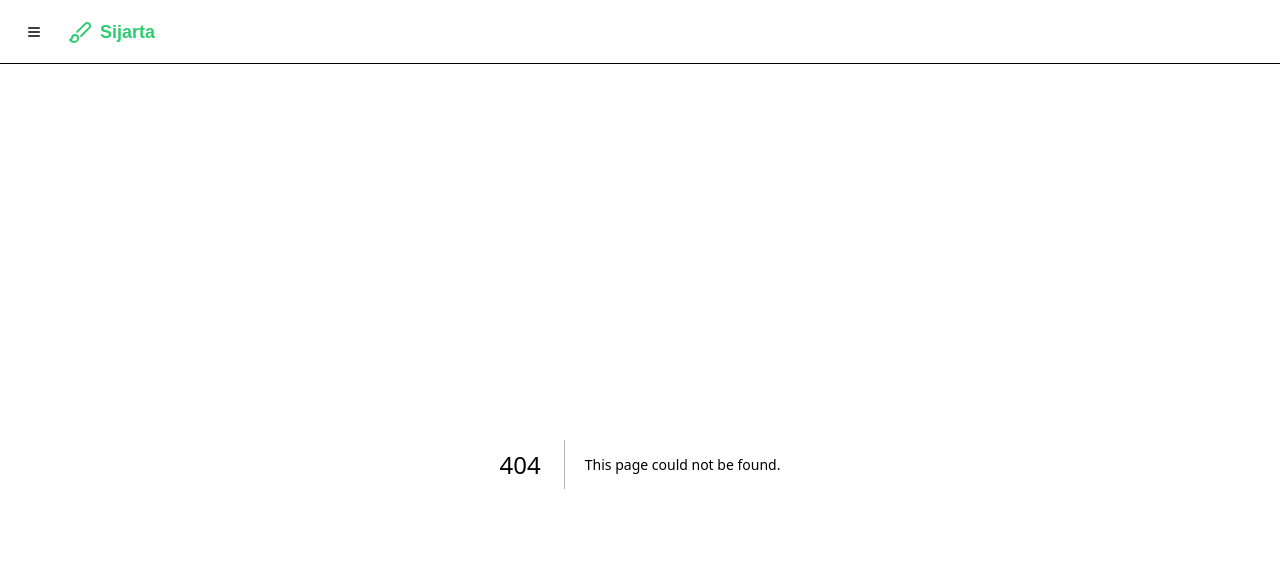
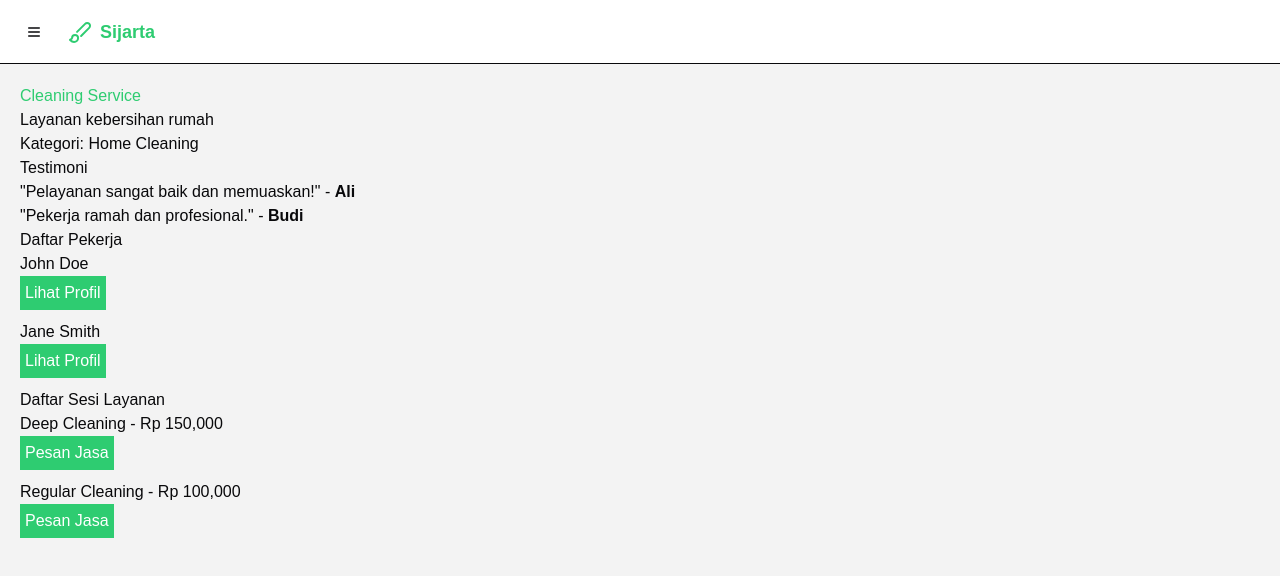
Before and after one commit to Gapunya-Nama/masih-belom-ada-nama, a Next.js app: page /subkategorijasa in a window 1280 px wide. Before the commit this address had no page. Shown: the top 576 px of the page. Built offline with nearby package versions, Linux system fonts and the light colour scheme.

Commit message:
Add subkategori

```diff
--- a/src/app/homepage/components/ServiceCard.tsx
+++ b/src/app/homepage/components/ServiceCard.tsx
@@ -28,13 +28,20 @@ export function ServiceCard({ name, subcategories, onSubcategoryClick }: Service
         <CollapsibleContent>
           <div className="divide-y divide-gray-100">
             {subcategories.map((subcategory) => (
-              <button
-                key={subcategory.id}
-                onClick={() => onSubcategoryClick(subcategory.id)}
-                className="w-full text-left p-4 hover:bg-gray-50 transition-colors duration-150"
-              >
-                {subcategory.name}
-              </button>
+              <div key={subcategory.id} className="p-4 flex justify-between items-center">
+                <button
+                  onClick={() => onSubcategoryClick(subcategory.id)}
+                  className="text-left hover:bg-gray-50 transition-colors duration-150 flex-grow"
+                >
+                  {subcategory.name}
+                </button>
+                <button
+                  onClick={() => alert(`Pesan Jasa untuk ${subcategory.name}`)}
+                  className="ml-4 bg-green-500 text-white p-2 rounded hover:bg-green-600 transition-colors duration-150"
+                >
+                  Pesan
+                </button>
+              </div>
             ))}
           </div>
         </CollapsibleContent>
--- /dev/null
+++ b/src/app/subkategorijasa/components/ModalPesanJasa.tsx
@@ -0,0 +1,86 @@
+const ModalPesanan = ({ onClose }) => {
+    const handleSubmit = (e) => {
+      e.preventDefault();
+      alert('Pesanan berhasil dibuat!');
+      onClose();
+    };
+
+    return (
+      <div
+        style={{
+          position: 'fixed',
+          top: '0',
+          left: '0',
+          width: '100vw',
+          height: '100vh',
+          backgroundColor: 'rgba(0, 0, 0, 0.5)',
+          display: 'flex',
+          justifyContent: 'center',
+          alignItems: 'center',
+        }}
+      >
+        <div
+          style={{
+            backgroundColor: 'white',
+            padding: '20px',
+            borderRadius: '8px',
+            width: '400px',
+            boxShadow: '0 2px 10px rgba(0,0,0,0.1)',
+          }}
+        >
+          <h2 style={{ color: '#2ECC71' }}>Form Pemesanan Jasa</h2>
+          <form onSubmit={handleSubmit}>
+            <div style={{ marginBottom: '10px' }}>
+              <label>Tanggal Pemesanan:</label>
+              <input type="date" required style={{ width: '100%', padding: '5px', marginTop: '5px' }} />
+            </div>
+            <div style={{ marginBottom: '10px' }}>
+              <label>Diskon:</label>
+              <input type="text" placeholder="Masukkan kode diskon" style={{ width: '100%', padding: '5px' }} />
+            </div>
+            <div style={{ marginBottom: '10px' }}>
+              <label>Total Pembayaran:</label>
+              <input type="number" readOnly value="0" style={{ width: '100%', padding: '5px' }} />
+            </div>
+            <div style={{ marginBottom: '10px' }}>
+              <label>Metode Bayar:</label>
+              <select style={{ width: '100%', padding: '5px' }}>
+                <option value="transfer">Transfer Bank</option>
+                <option value="gopay">Gopay</option>
+                <option value="ovo">OVO</option>
+              </select>
+            </div>
+            <button
+              type="submit"
+              style={{
+                backgroundColor: '#2ECC71',
+                color: 'white',
+                padding: '10px',
+                border: 'none',
+                cursor: 'pointer',
+                width: '100%',
+              }}
+            >
+              Konfirmasi Pesanan
+            </button>
+          </form>
+          <button
+            onClick={onClose}
+            style={{
+              marginTop: '10px',
+              backgroundColor: '#F3F3F3',
+              color: 'black',
+              padding: '10px',
+              border: 'none',
+              cursor: 'pointer',
+              width: '100%',
+            }}
+          >
+            Batal
+          </button>
+        </div>
+      </div>
+    );
+  };
+
+  export default ModalPesanan;
--- /dev/null
+++ b/src/app/subkategorijasa/page.tsx
@@ -0,0 +1,111 @@
+'use client';
+import { useState } from 'react';
+import ModalPesanan from './components/ModalPesanJasa';
+
+const SubkategoriPage = () => {
+  // Data statis (simulasi)
+  const subkategori = {
+    nama: 'Cleaning Service',
+    deskripsi: 'Layanan kebersihan rumah',
+    kategori: { nama: 'Home Cleaning' },
+  };
+
+  const pekerjaList = [
+    { id: 1, nama: 'John Doe' },
+    { id: 2, nama: 'Jane Smith' },
+  ];
+
+  const testimoni = [
+    { nama: 'Ali', pesan: 'Pelayanan sangat baik dan memuaskan!' },
+    { nama: 'Budi', pesan: 'Pekerja ramah dan profesional.' },
+  ];
+
+  const sesiList = [
+    { id: 1, nama: 'Deep Cleaning', harga: 150000 },
+    { id: 2, nama: 'Regular Cleaning', harga: 100000 },
+  ];
+
+  // Modal state
+  const [showModal, setShowModal] = useState(false);
+
+  const handlePesanJasa = () => {
+    setShowModal(true);
+  };
+
+  return (
+    <div style={{ padding: '20px', backgroundColor: '#F3F3F3', minHeight: '100vh' }}>
+      <h1 style={{ color: '#2ECC71' }}>{subkategori.nama}</h1>
+      <p>{subkategori.deskripsi}</p>
+      <h3>Kategori: {subkategori.kategori.nama}</h3>
+
+      {/* Testimoni */}
+      <h4>Testimoni</h4>
+      {testimoni.length > 0 ? (
+        testimoni.map((t, index) => (
+          <div key={index}>
+            <p>
+              "{t.pesan}" - <b>{t.nama}</b>
+            </p>
+          </div>
+        ))
+      ) : (
+        <p>Belum ada testimoni.</p>
+      )}
+
+      {/* Daftar Pekerja */}
+      <h4>Daftar Pekerja</h4>
+      {pekerjaList.length > 0 ? (
+        pekerjaList.map((pekerja) => (
+          <div key={pekerja.id} style={{ marginBottom: '10px' }}>
+            <p>{pekerja.nama}</p>
+            <button
+              style={{
+                backgroundColor: '#2ECC71',
+                color: 'white',
+                padding: '5px',
+                border: 'none',
+                cursor: 'pointer',
+              }}
+              onClick={() => alert(`Redirect ke profil pekerja ${pekerja.nama}`)}
+            >
+              Lihat Profil
+            </button>
+          </div>
+        ))
+      ) : (
+        <p>Belum ada pekerja untuk subkategori ini.</p>
+      )}
+
+      {/* Daftar Sesi Layanan */}
+      <h4>Daftar Sesi Layanan</h4>
+      {sesiList.length > 0 ? (
+        sesiList.map((sesi) => (
+          <div key={sesi.id} style={{ marginBottom: '10px' }}>
+            <p>
+              {sesi.nama} - Rp {sesi.harga.toLocaleString()}
+            </p>
+            <button
+              style={{
+                backgroundColor: '#2ECC71',
+                color: 'white',
+                padding: '5px',
+                border: 'none',
+                cursor: 'pointer',
+              }}
+              onClick={handlePesanJasa}
+            >
+              Pesan Jasa
+            </button>
+          </div>
+        ))
+      ) : (
+        <p>Belum ada sesi layanan untuk subkategori ini.</p>
+      )}
+
+      {/* Modal */}
+      {showModal && <ModalPesanan onClose={() => setShowModal(false)} />}
+    </div>
+  );
+};
+
+export default SubkategoriPage;
```
